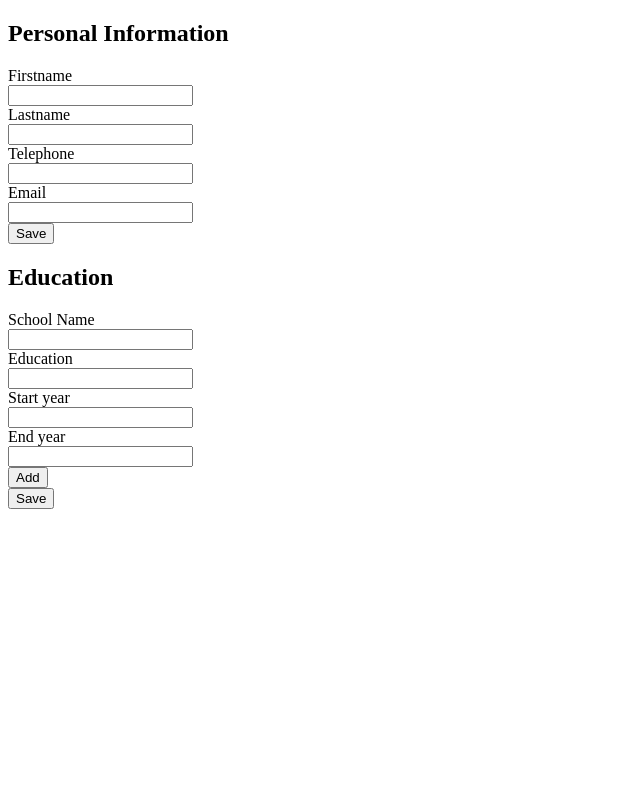
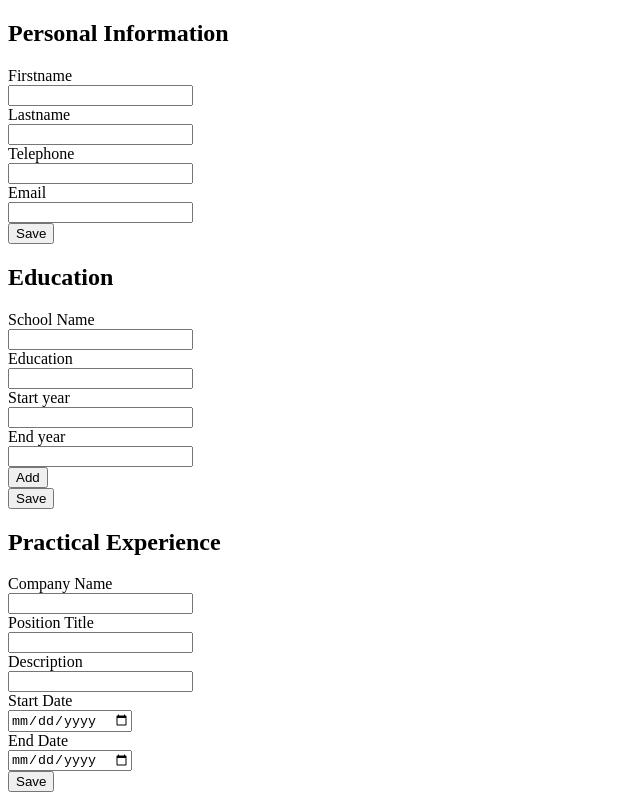
Before and after one commit to JSHC/odin-cvproject, a React (Create React App) app: page / in a window 1280 px wide. Shown: the whole page, without its empty margins (0-640 px from the left). Built offline with nearby package versions, Linux system fonts and the light colour scheme.

Commit message:
Add rendering of PracticalExperienceComponents in PracticalExperienceSection

```diff
--- a/src/App.js
+++ b/src/App.js
@@ -1,6 +1,7 @@
 import PersonalInfoSection from "./components/PersonalInfoSection";
 import React from "react";
 import EducationSection from "./components/EducationSection";
+import PracticalExperienceSection from "./components/PracticalExperienceSection";
 
 class App extends React.Component {
   constructor(props) {
@@ -13,6 +14,7 @@ class App extends React.Component {
       <div>
         <PersonalInfoSection />
         <EducationSection />
+        <PracticalExperienceSection />
       </div>
     );
   }
--- a/src/components/PracticalExperienceSection.js
+++ b/src/components/PracticalExperienceSection.js
@@ -1,16 +1,33 @@
 import React from 'react';
+import PracticalExperienceComponent from './PracticalExperienceComponent';
 import Section from './Section';
+import uniqid from 'uniqid';
 
-class PracticalExperienceSection {
+class PracticalExperienceSection extends React.Component{
     constructor(props) {
         super(props);
-        this.state = {editEnabled: true}
+
+        this.state = {
+            editEnabled: true,
+            practicalExperiences: [
+                {id: uniqid(), canRemove: false}
+            ]
+        }
 
         this.onEditEnabledChanged = this.onEditEnabledChanged.bind(this);
+        this.onRemoveButtonClicked = this.onRemoveButtonClicked.bind(this);
     }
 
     onEditEnabledChanged() {
         this.setState({editEnabled: !this.state.editEnabled})
+    }
+
+    onRemoveButtonClicked(e, id) {
+        const newPracticalExperiences = this.state.practicalExperiences
+        .filter((item) => {
+            return id !== item.id;
+        })
+        this.setState({practicalExperiences: newPracticalExperiences});
     }
 
     render() {
@@ -21,7 +38,15 @@ class PracticalExperienceSection {
                 editEnabled={editEnabled}
                 onEditEnabledChanged={this.onEditEnabledChanged}
             >
-
+                {this.state.practicalExperiences.map((item) => {
+                    return <PracticalExperienceComponent
+                        id={item.id}
+                        editEnabled={this.state.editEnabled}
+                        onRemoveButtonClicked={this.onRemoveButtonClicked}
+                        key={item.id}
+                        canRemove={item.canRemove}
+                    />
+                })}
             </Section>
         )
     }
```
